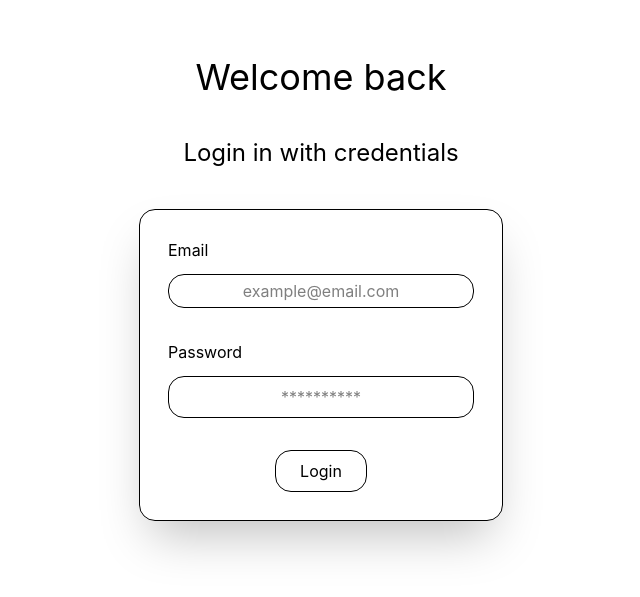
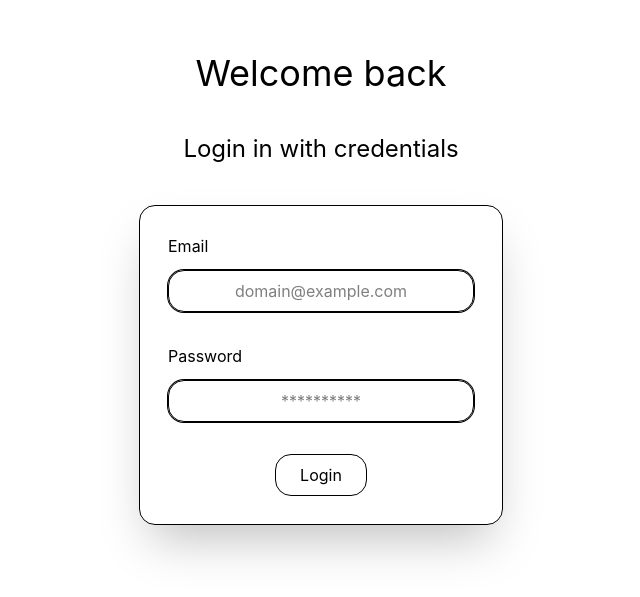
Before and after one commit to Dengkuat/E-COMMERCE, a React (Vite) app in the folder E-Commerce/: page /login in a window 1280 px wide. Shown: the part 111-708 px from the top of the page, without its empty margins (319-959 px from the left). Built offline with nearby package versions, Linux system fonts and the light colour scheme.

Commit message:
change: Added focus and outline to login inputs for better experience

```diff
--- a/E-Commerce/src/pages/Login.tsx
+++ b/E-Commerce/src/pages/Login.tsx
@@ -33,7 +33,7 @@ export const Login = () => {
     }
 
     if (inputs.email !== '' && inputs.password !== '') {
-      navigate('/', { replace: true }); // user can't go back
+      navigate('/', { replace: true });
     }
   };
 
@@ -44,19 +44,19 @@ export const Login = () => {
 
       <form
         className="border rounded-2xl p-7 shadow-2xl space-y-8"
-        onSubmit={handleSubmit} // use form submit handler
+        onSubmit={handleSubmit}
       >
         {/* Email Section */}
         <div className="flex flex-col space-y-3">
           <label>Email</label>
           <input
             type="email"
-            placeholder="example@email.com"
+            placeholder="domain@example.com"
             required
             name="email"
             value={inputs.email}
             onChange={handleInputChange}
-            className="border rounded-2xl py-1 px-7 text-center"
+            className="border rounded-2xl py-2 px-7 text-center outline-none ring-1  focus:ring-2 focus:border-transparent transition duration-300 focus:ring-blue-600"
           />
         </div>
 
@@ -70,7 +70,7 @@ export const Login = () => {
             name="password"
             value={inputs.password}
             onChange={handleInputChange}
-            className="border rounded-2xl py-2 px-7 text-center"
+            className="border rounded-2xl py-2 px-7 text-center outline-none ring-1  focus:ring-2 focus:border-transparent transition duration-300 focus:ring-blue-600"
           />
         </div>
 
```
